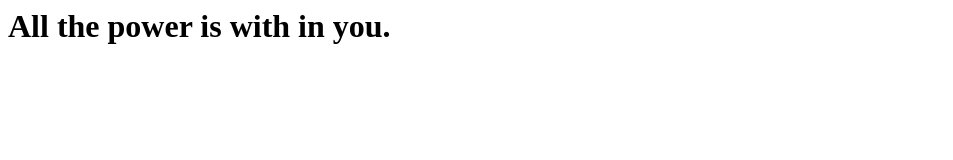
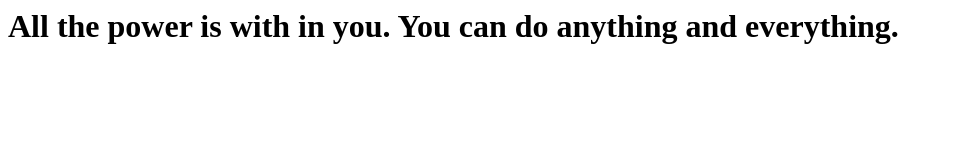
Before and after one commit to utsavr96/firstgitrepo, a plain HTML site: page index.html in a window 1280 px wide. Shown: the whole page, without its empty margins (0-953 px from the left). Drawn offline with Linux system fonts and the light colour scheme.

Commit message:
completed the first code

```diff
--- a/index.html
+++ b/index.html
@@ -3,6 +3,6 @@
         <title>My first page</title>
     </header>
     <body>
-        <h1>All the power is with in you.</h1>
+        <h1>All the power is with in you. You can do anything and everything.</h1>
     </body>
 </html>
```
